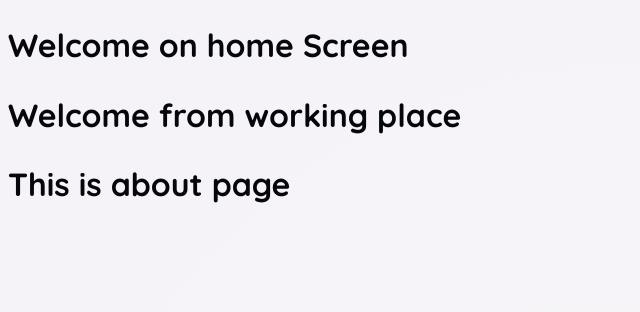
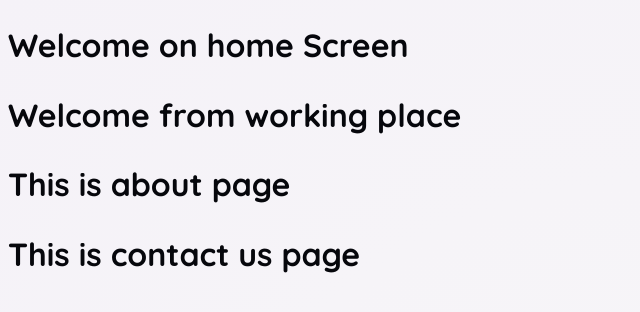
Before and after one commit to maarjojo99-maker/task, a React (Vite) app: page / in a window 1280 px wide. Shown: the top 312 px of the page, without its empty margins (0-640 px from the left). Built offline with nearby package versions, Linux system fonts and the light colour scheme.

Commit message:
add contact us page

```diff
--- a/src/App.jsx
+++ b/src/App.jsx
@@ -1,4 +1,5 @@
 import About from "./components/About";
+import ContactUs from "./components/ContectUS";
 import HomePage from "./components/WelcomeScreen";
 import WorkScreen from "./components/workScreen";
 
@@ -9,6 +10,7 @@ function App() {
     <HomePage/>
     <WorkScreen/>
     <About/>
+    <ContactUs/>
     </>
 
   );
--- /dev/null
+++ b/src/components/ContectUS.jsx
@@ -0,0 +1,3 @@
+export default function ContactUs() {
+  return <h1>This is contact us page</h1>;
+}
```
